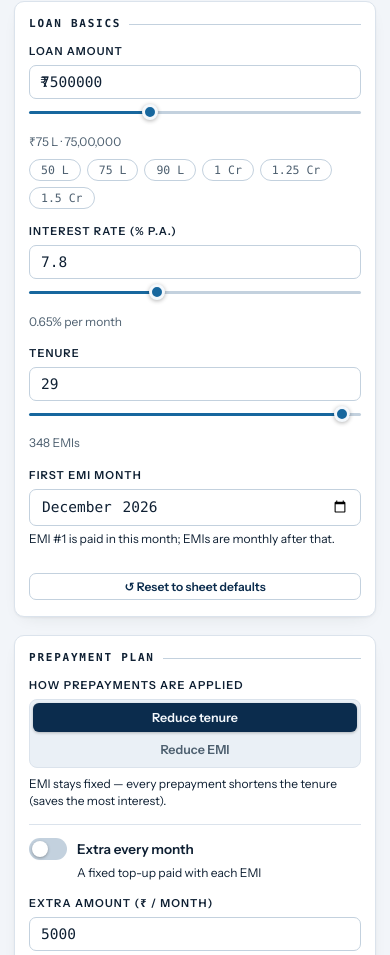
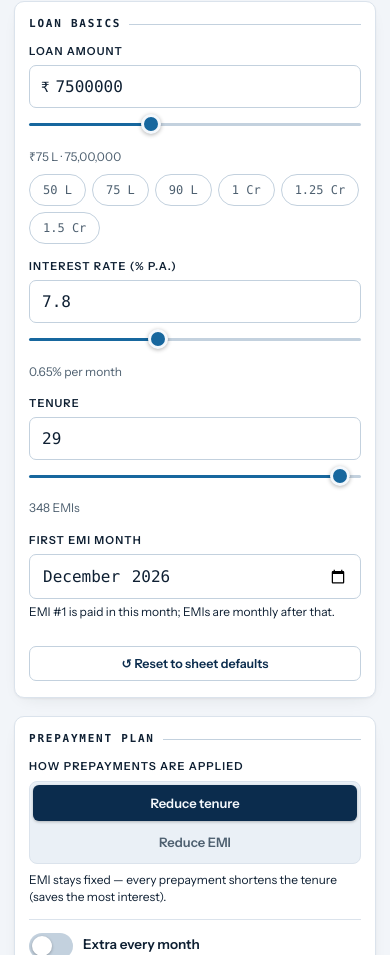
Before and after one commit to DevTripathix/EMI-and-Loan-Calculator, a plain HTML site: page index.html in a window 390 px wide. Shown: the part 582-1537 px from the top of the page. Drawn offline with Linux system fonts and the light colour scheme; a web font is replaced by a local one.

Commit message:
Fix rupee prefix overlap in loan amount field; larger touch targets on touch devices

```diff
--- a/index.html
+++ b/index.html
@@ -115,9 +115,11 @@ input[type=range]::-moz-range-progress{height:3px;border-radius:2px;background:v
 input[type=range]::-moz-range-thumb{width:16px;height:16px;border-radius:50%;background:var(--green);border:3px solid var(--cream);box-shadow:0 1px 4px rgba(0,0,0,.3);cursor:grab}
 .f-sub{display:flex;justify-content:space-between;align-items:baseline;margin-top:3px;font-size:12px;color:var(--ink2);gap:8px}
 .f-sub .num{color:var(--ink3);font-size:11.5px;text-align:right}
-.amount-box{position:relative}
-.amount-box .pfx{position:absolute;left:11px;top:50%;transform:translateY(-50%);color:var(--ink3);font:500 14px var(--mono);pointer-events:none}
-.amount-box input{padding-left:28px}
+.amount-box{display:flex;align-items:center;border:1px solid var(--line2);border-radius:7px;background:#FFFFFF;transition:border-color .15s, box-shadow .15s}
+.amount-box .pfx{flex:0 0 auto;padding-left:11px;color:var(--ink3);font:500 14px var(--mono);pointer-events:none}
+.amount-box input[type=number]{width:auto;flex:1 1 0;min-width:0;border:0;background:transparent;box-shadow:none;padding:8px 11px 8px 6px}
+.amount-box input[type=number]:focus{border:0;box-shadow:none}
+.amount-box:focus-within{border-color:var(--green);box-shadow:0 0 0 3px rgba(23,103,158,.14)}
 .chips{display:flex;flex-wrap:wrap;gap:6px;margin-top:8px}
 .chip{border:1px solid var(--line2);background:#FFFFFF;border-radius:999px;padding:3px 11px;
   font:500 11.5px var(--mono);color:var(--ink2);cursor:pointer;transition:all .15s}
@@ -265,6 +267,18 @@ table.data .sd{display:block;font-size:11px;color:var(--ink3);font-weight:400}
   .wrap{grid-template-columns:1fr}
   .rail{position:static;max-height:none;overflow:visible;grid-template-columns:repeat(auto-fit,minmax(290px,1fr));padding:0}
   .grid2,.grid2.eq{grid-template-columns:1fr}
+  /* comfortable touch targets on tablets and phones */
+  .chip{padding:8px 13px;font-size:12px}
+  .seg button{padding:10px 8px;font-size:13px}
+  .btn{padding:11px 16px}
+  .btn.sm{padding:9px 12px;font-size:12.5px}
+  .btn-x{width:28px;height:28px;font-size:15px}
+  .lump-row{grid-template-columns:minmax(0,1fr) 84px 28px}
+  .switch{width:44px;height:26px}
+  .switch .tr::after{width:20px;height:20px}
+  .switch input:checked + .tr::after{left:21px}
+  input[type=range]{height:28px}
+  input[type=range]::-webkit-slider-thumb{width:20px;height:20px;margin-top:-8.5px}
 }
 @media (max-width:680px){
   .kpis{grid-template-columns:repeat(2,minmax(0,1fr))}
@@ -272,6 +286,10 @@ table.data .sd{display:block;font-size:11px;color:var(--ink3);font-weight:400}
   .mast-in{flex-direction:column;align-items:flex-start;gap:12px}
   .subfields{margin-left:0}
   .card{padding:16px 14px}
+  .mast-chip{max-width:100%}
+  /* 16px inputs stop iOS from auto-zooming the page on focus */
+  .field input[type=number],.field input[type=text],.field input[type=month]{font-size:16px;padding:11px 12px}
+  .amount-box input[type=number]{padding:11px 12px 11px 6px}
 }
 </style>
 </head>
```
